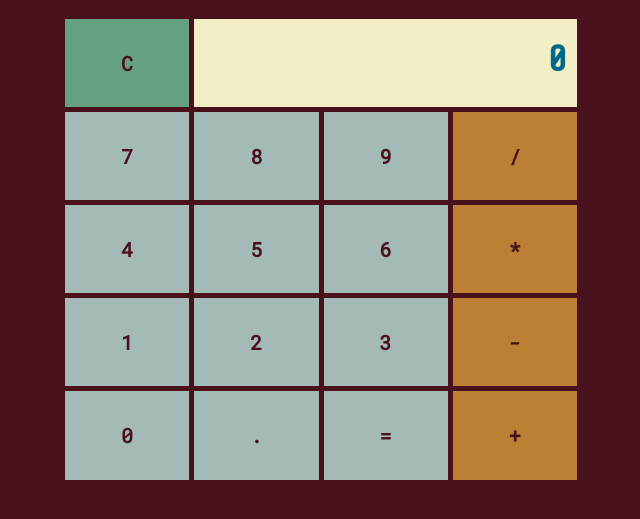
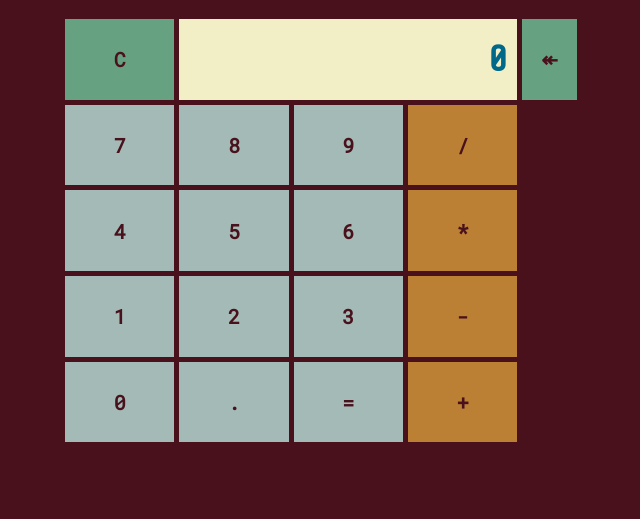
Before and after one commit to jampamatos/calculator, a plain HTML site: page index.html in a window 1280 px wide. Shown: the part 61-580 px from the top of the page, without its empty margins (319-959 px from the left). Drawn offline with nearby package versions, Linux system fonts and the light colour scheme; a web font is replaced by a local one.

Commit message:
Added backspace.

```diff
--- a/css/style.css
+++ b/css/style.css
@@ -13,61 +13,25 @@
     --clearhover: #20FC8F;
 }
 
-#clear {
-    grid-area: clear;
-}
-
-#display {
-    grid-area: display;
-}
-
-#num1 {
-    grid-area: num1;
-}
-
-#num2 {
-    grid-area: num2;
-}
-
-#num3 {
-    grid-area: num3;
-}
-
-#num4 {
-    grid-area: num4;
-}
-
-#num5 {
-    grid-area: num5;
-}
-
-#num6 {
-    grid-area: num6;
-}
-
-#num7 {
-    grid-area: num7;
-}
-
-#num8 {
-    grid-area: num8;
-}
-
-#num9 {
-    grid-area: num9;
-}
-
-#num0 {
-    grid-area: num0;
-}
-
-#num-dot {
-    grid-area: num-dot;
-}
-
-#op-dvs {
-    grid-area: op-dvs;
-}
+#clear {grid-area: clear;}
+#backspace {grid-area: backspace;}
+#display {grid-area: display;}
+#num1 {grid-area: num1;}
+#num2 {grid-area: num2;}
+#num3 {grid-area: num3;}
+#num4 {grid-area: num4;}
+#num5 {grid-area: num5;}
+#num6 {grid-area: num6;}
+#num7 {grid-area: num7;}
+#num8 {grid-area: num8;}
+#num9 {grid-area: num9;}
+#num0 {grid-area: num0;}
+#num-dot {grid-area: num-dot;}
+#op-dvs {grid-area: op-dvs;}
+#op-mult {grid-area: op-mult;}
+#op-sub {grid-area: op-sub;}
+#op-sum {grid-area: op-sum;}
+#equal {grid-area: equal}
 
 body {
     background-color: var(--darksienna);
@@ -81,10 +45,16 @@ h1 {
 
 #calc-wrapper {
     display: grid;
-    grid-template-areas: "clear display display display" "num7 num8 num9 op-dvs" "num4 num5 num6 op-mult" "num1 num2 num3 op-sub" "num0 num-dot op-eq op-sum";
+    grid-template-areas:
+        "clear display display display backspace"
+        "num7 num8 num9 op-dvs ."
+        "num4 num5 num6 op-mult ."
+        "num1 num2 num3 op-sub ."
+        "num0 num-dot equal op-sum .";
     grid-template-rows: 1fr 1fr 1fr 1fr 1fr;
-    grid-template-columns: 1fr 1fr 1fr 1fr;
+    grid-template-columns: 2fr 2fr 2fr 2fr 1fr;
     width: 40vw;
+    max-height: 640px;
     margin: auto;
     gap: 5px;
 }
@@ -135,9 +105,27 @@ h1 {
     background-color: var(--clearhover);
 }
 
+#backspace{
+    margin: 0;
+    padding: 0;
+}
+
 @media (max-width:540px) {
+    body {
+        margin: 0;
+        padding: 0;
+    }
     #calc-wrapper {
         width: 60vw;
+        grid-template-areas:
+            "clear display display display"
+            "backspace backspace backspace backspace"
+            "num7 num8 num9 op-dvs"
+            "num4 num5 num6 op-mult"
+            "num1 num2 num3 op-sub"
+            "num0 num-dot equal op-sum";
+        grid-template-rows: 3fr 1fr 2fr 2fr 2fr 2fr;
+        grid-template-columns: 1fr 1fr 1fr 1fr;
     }
 }
 
--- a/index.html
+++ b/index.html
@@ -6,6 +6,7 @@
     <meta http-equiv="X-UA-Compatible" content="IE=edge">
     <meta name="viewport" content="width=device-width, initial-scale=1.0">
     <link rel="stylesheet" href="css/style.css">
+    <link href="https://fonts.googleapis.com/icon?family=Material+Icons" rel="stylesheet">
     <script src="script/script.js" defer></script>
     <title>Jampulator</title>
 </head>
@@ -16,6 +17,7 @@
 
         <div id="calc-wrapper">
             <button id="clear" class="clear">C</button>
+            <button id="backspace" class="clear">&#8606;</button>
             <div id="display">0</div>
             <button id="num7" class="number" data-value="7">7</button>
             <button id="num8" class="number" data-value="8">8</button>
--- a/script/script.js
+++ b/script/script.js
@@ -4,6 +4,7 @@ const operatorKeys = document.querySelectorAll('.operator');
 const clearKey = document.querySelector('#clear');
 const dotKey = document.querySelector('#num-dot')
 const equalKey = document.querySelector('#equal')
+const backKey = document.querySelector('#backspace');
 
 let operatorMemory = '';
 let numMemory = 0;
@@ -50,6 +51,8 @@ dotKey.addEventListener('click', addDot);
 
 equalKey.addEventListener('click', equalCalc);
 
+backKey.addEventListener('click', backspace);
+
 function sum(a, b) {
     return a + b;
 }
@@ -88,6 +91,15 @@ function updateDisplay(newNumb) {
         display.textContent = newNumb;
     else if (display.textContent.length <= 10 && display.textContent !== "0")
         display.textContent += newNumb;
+}
+
+function backspace(){
+    if (display.textContent !== 0 && display.textContent.length > 1){
+        let sliceNumb = display.textContent.slice(0, -1);
+        display.textContent = sliceNumb;
+    } else{
+        display.textContent = 0;
+    }
 }
 
 function addDot() {
```
